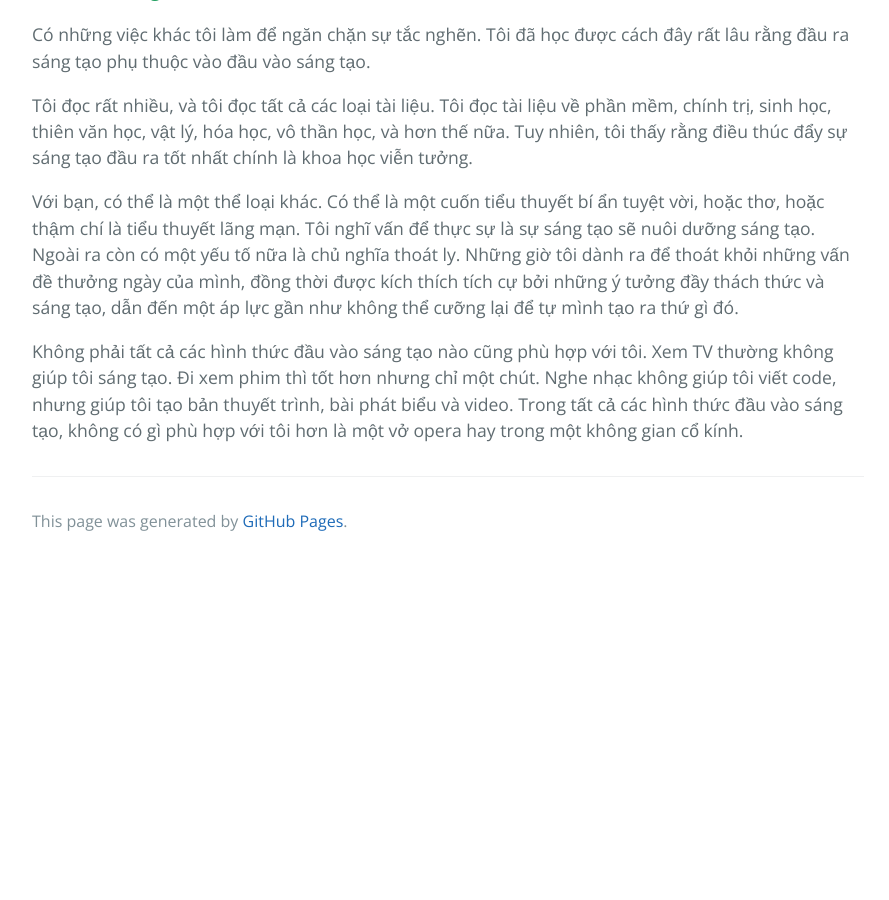
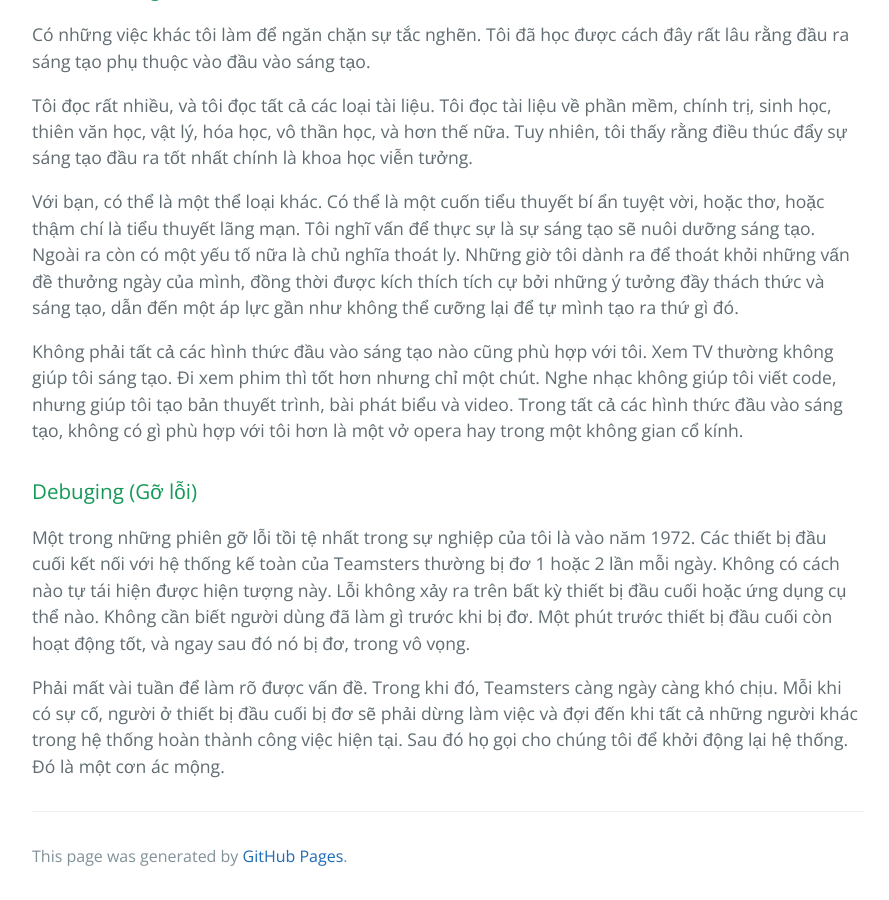
Before and after one commit to HaiBV/haibv.github.io, a Jekyll site: the page built from clean-coder/chapter-4-coding.md, in a window 1280 px wide and 900 px high, scrolled down 6825 px. Shown: the whole window, without its empty margins (192-1081 px from the left). Built offline with Jekyll 4.4.1, drawn with Linux system fonts in a browser that asks for light colours; our own code applies the rules of GitHub Pages for plain Markdown files; before the commit the page ends 7390 px from its top, so only the background shows below that.

Commit message:
Book - The Clean Coder - Chapter 4 - Coding

```diff
--- a/clean-coder/chapter-4-coding.md
+++ b/clean-coder/chapter-4-coding.md
@@ -137,3 +137,9 @@ Tôi đọc rất nhiều, và tôi đọc tất cả các loại tài liệu. T
 Với bạn, có thể là một thể loại khác. Có thể là một cuốn tiểu thuyết bí ẩn tuyệt vời, hoặc thơ, hoặc thậm chí là tiểu thuyết lãng mạn. Tôi nghĩ vấn để thực sự là sự sáng tạo sẽ nuôi dưỡng sáng tạo. Ngoài ra còn có một yếu tố nữa là chủ nghĩa thoát ly. Những giờ tôi dành ra để thoát khỏi những vấn đề thưởng ngày của mình, đồng thời được kích thích tích cự bởi những ý tưởng đầy thách thức và sáng tạo, dẫn đến một áp lực gần như không thể cưỡng lại để tự mình tạo ra thứ gì đó.
 
 Không phải tất cả các hình thức đầu vào sáng tạo nào cũng phù hợp với tôi. Xem TV thường không giúp tôi sáng tạo. Đi xem phim thì tốt hơn nhưng chỉ một chút. Nghe nhạc không giúp tôi viết code, nhưng giúp tôi tạo bản thuyết trình, bài phát biểu và video. Trong tất cả các hình thức đầu vào sáng tạo, không có gì phù hợp với tôi hơn là một vở opera hay trong một không gian cổ kính.
+
+### Debuging (Gỡ lỗi)
+
+Một trong những phiên gỡ lỗi tồi tệ nhất trong sự nghiệp của tôi là vào năm 1972. Các thiết bị đầu cuối kết nối với hệ thống kế toàn của Teamsters thường bị đơ 1 hoặc 2 lần mỗi ngày. Không có cách nào tự tái hiện được hiện tượng này. Lỗi không xảy ra trên bất kỳ thiết bị đầu cuối hoặc ứng dụng cụ thể nào. Không cần biết người dùng đã làm gì trước khi bị đơ. Một phút trước thiết bị đầu cuối còn hoạt động tốt, và ngay sau đó nó bị đơ, trong vô vọng.
+
+Phải mất vài tuần để làm rõ được vấn đề. Trong khi đó, Teamsters càng ngày càng khó chịu. Mỗi khi có sự cố, người ở thiết bị đầu cuối bị đơ sẽ phải dừng làm việc và đợi đến khi tất cả những người khác trong hệ thống hoàn thành công việc hiện tại. Sau đó họ gọi cho chúng tôi để khởi động lại hệ thống. Đó là một cơn ác mộng.
```
